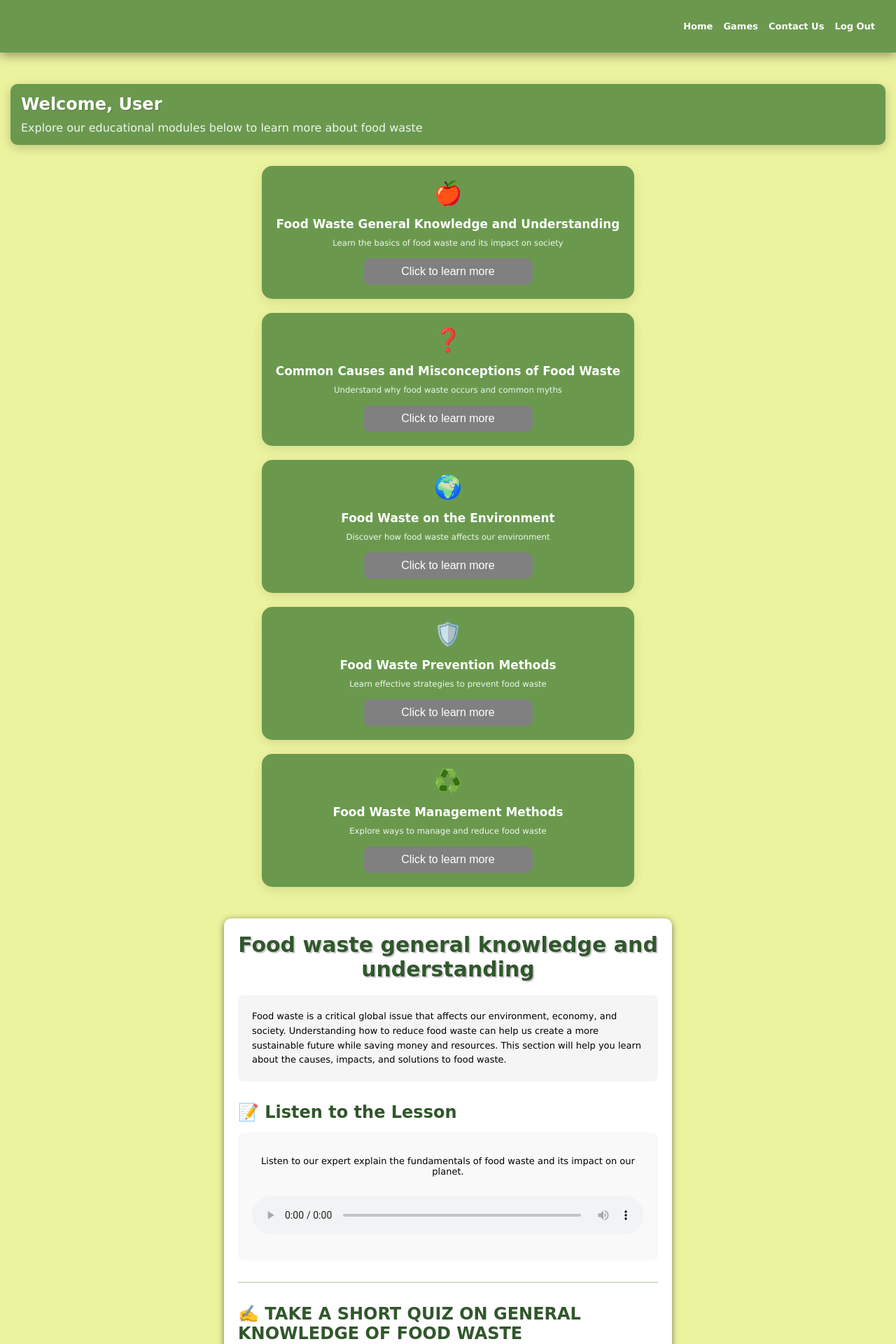
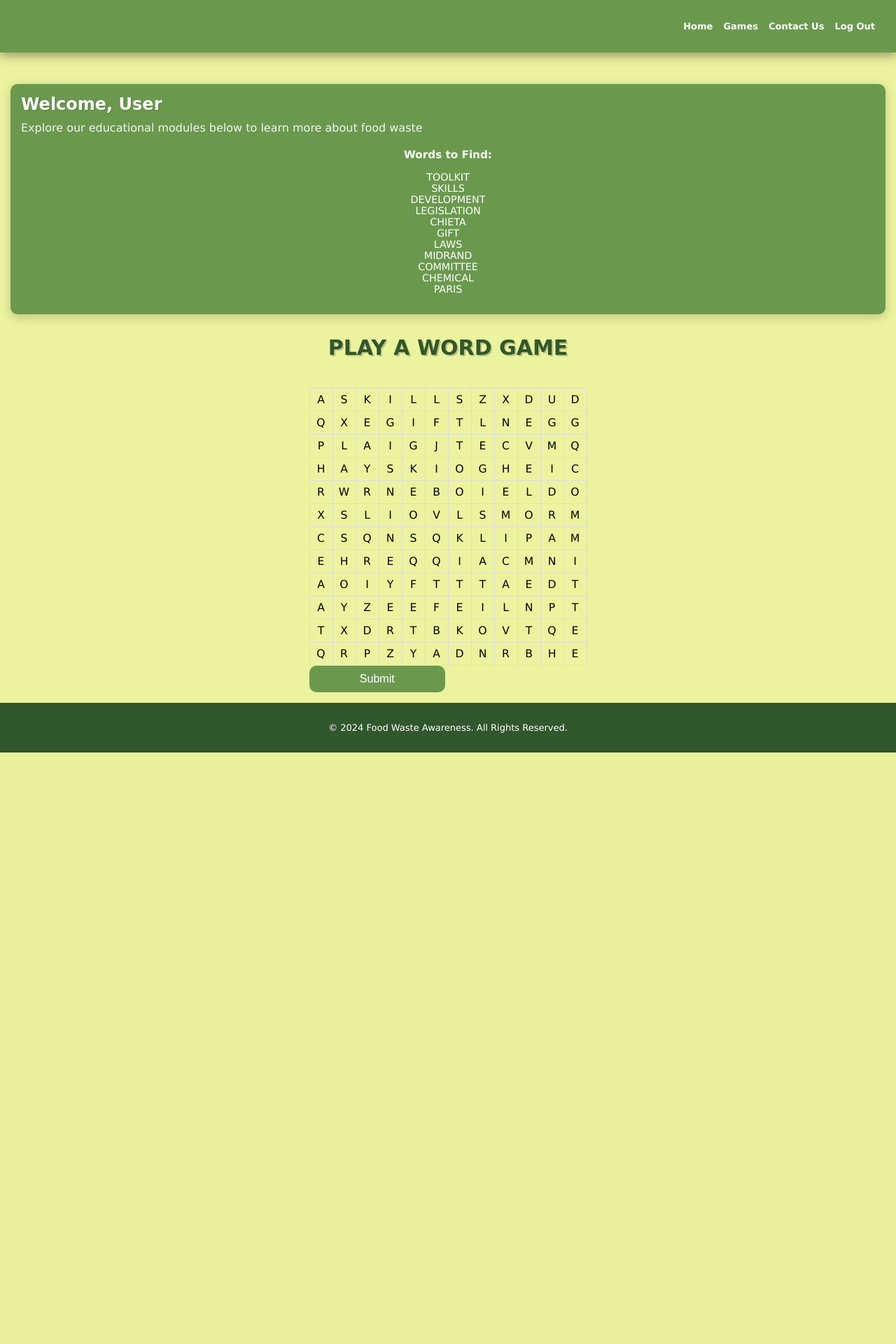
Before and after one commit to Fabchirajoul/FWA, a Flask app: page /user_account_game in a window 1280 px wide. Shown: the top 1920 px of the page at 70% size. After the commit the page ends 1075 px from the top, so only its background shows below. Run offline with Flask 3, Linux system fonts and the light colour scheme; data comes from the database, SQL or seed files in the repository; both versions use the stored data as it was after the commit.

Commit message:
modified the word game

```diff
--- a/app.py
+++ b/app.py
@@ -1078,48 +1078,96 @@
 
 
 
-# Sample answers for the crossword game
-correct_answers = {
-    "4": "PACKAGING",
-    "5": "FOOD",
-    "6": "REFRIGERATOR",
-    "7": "STORAGE"
-}
+import random
 
 
 # User account redirected page
 @app.route('/user_account_game', methods=['GET', 'POST'])
 def user_account_game():
-    user_name = session.get('name', 'User')  # Retrieve the user's name from the session
+    questions = get_all_questions()  # Retrieve all questions with options from the database
+    questions_prevention_method = get_all_questions_for_prevention_method()
+    questions_management_method = get_all_questions_for_management_waste()
+    questions_env = get_all_questions_for_environmental_waste()
+    questions_common_cuase = get_all_questions_for_common_cause_waste()
+    submitted_category = "FOOD WASTE PREVENTION METHOD"
+    user_name = session.get('name', 'User')  # Retrieve the user's name from session
 
-    # Correct answers for crossword cells based on the provided layout
-    correct_answers = {
-        "4_1": "P", "4_2": "A", "4_3": "C", "4_4": "K", "4_5": "A", "4_6": "G", "4_7": "I", "4_8": "N", "4_9": "G",
-        "5_6": "F", "5_7": "O", "5_8": "O", "5_9": "D",
-        "6_1": "R", "6_2": "E", "6_3": "F", "6_4": "R", "6_5": "I", "6_6": "G", "6_7": "E", "6_8": "R", "6_9": "A", "6_10": "T", "6_11": "O", "6_12": "R",
-        "7_7": "S", "7_8": "T", "7_9": "O", "7_10": "R", "7_11": "A", "7_12": "G", "7_13": "E"
-    }
+    grid = create_word_search()
 
-    if request.method == 'POST':
-        # Collect user's answers from the form
-        user_answers = {f"{row}_{col}": request.form.get(f"answer_{row}_{col}", "").upper()
-                        for row in range(1, 13) for col in range(1, 13) if f"{row}_{col}" in correct_answers}
+    # Enumerate the grid for use in the template
+    enumerated_grid = [(i, [(j, cell) for j, cell in enumerate(row)]) for i, row in enumerate(grid)]
 
-        # Check answers
-        correct_count = sum(1 for key, value in user_answers.items() if value == correct_answers.get(key, ""))
-        total_clues = len(correct_answers)
-
-        # Calculate correctness
-        if correct_count == total_clues:
-            flash("Congratulations! You've solved the crossword puzzle!", "success")
-        else:
-            flash(f"You got {correct_count}/{total_clues} correct. Try again!", "warning")
-
-    # Pass the correct answers dictionary to help render the crossword structure
-    return render_template('homepage.html', user_name=user_name, correct_answers=correct_answers)
+    return render_template('userAccountGame.html', user_name=user_name, questions=questions,
+                           questions_env=questions_env, questions_prevention_method=questions_prevention_method,
+                           questions_management_method=questions_management_method, questions_common_cuase=questions_common_cuase,
+                           grid=enumerated_grid, words=words)
 
 
+# Words to be included in the word search
+words = [
+    "TOOLKIT",
+    "SKILLS",
+    "DEVELOPMENT",
+    "LEGISLATION",
+    "CHIETA",
+    "GIFT",
+    "LAWS",
+    "MIDRAND",
+    "COMMITTEE",
+    "CHEMICAL",
+    "PARIS"
+]
 
+grid_size = 12
+
+def create_word_search():
+    """Generate the word search grid and place the words."""
+    grid = [[' ' for _ in range(grid_size)] for _ in range(grid_size)]
+
+    def can_place_word(word, row, col, direction):
+        """Check if a word can be placed starting at (row, col) in a given direction."""
+        for i in range(len(word)):
+            if direction == 'row':
+                if col + len(word) > grid_size or (grid[row][col + i] != ' ' and grid[row][col + i] != word[i]):
+                    return False
+            elif direction == 'column':
+                if row + len(word) > grid_size or (grid[row + i][col] != ' ' and grid[row + i][col] != word[i]):
+                    return False
+            elif direction == 'diagonal':
+                if row + len(word) > grid_size or col + len(word) > grid_size or (grid[row + i][col + i] != ' ' and grid[row + i][col + i] != word[i]):
+                    return False
+        return True
+
+    def place_word(word):
+        """Place a word on the grid in a random direction."""
+        directions = ['row', 'column', 'diagonal']
+        placed = False
+        while not placed:
+            direction = random.choice(directions)
+            row = random.randint(0, grid_size - 1)
+            col = random.randint(0, grid_size - 1)
+
+            if can_place_word(word, row, col, direction):
+                for i in range(len(word)):
+                    if direction == 'row':
+                        grid[row][col + i] = word[i]
+                    elif direction == 'column':
+                        grid[row + i][col] = word[i]
+                    elif direction == 'diagonal':
+                        grid[row + i][col + i] = word[i]
+                placed = True
+
+    # Place all words in the grid
+    for word in words:
+        place_word(word)
+
+    # Fill empty cells with random letters
+    for i in range(grid_size):
+        for j in range(grid_size):
+            if grid[i][j] == ' ':
+                grid[i][j] = random.choice('ABCDEFGHIJKLMNOPQRSTUVWXYZ')
+
+    return grid
 
 
 
--- a/templates/homepage.html
+++ b/templates/homepage.html
@@ -24,7 +24,7 @@
       <div class="nav-links">
         <a href="{{ url_for('user_account') }}">Home</a>
 
-        <a href="">Games</a>
+        <a href="{{ url_for('user_account_game') }}">Games</a>
         <a href="">Contact Us</a>
         <a href="/logout">Log Out</a>
       </div>
--- a/templates/userAccountGame.html
+++ b/templates/userAccountGame.html
@@ -1,93 +1,125 @@
 <!DOCTYPE html>
 <html lang="en">
   <head>
-    <!-- Basic -->
-    <meta charset="utf-8">
-    <meta http-equiv="X-UA-Compatible" content="IE=edge">
+    <meta charset="UTF-8" />
+    <meta name="viewport" content="width=device-width, initial-scale=1.0" />
+    <title>Food Waste App</title>
+    <link rel="stylesheet" href="/static/css/style.css" />
+    <!-- <link href="https://cdnjs.cloudflare.com/ajax/libs/materialize/1.0.0/css/materialize.min.css" rel="stylesheet"> -->
+    <link
+      href="https://fonts.googleapis.com/css2?family=Luckiest+Guy&display=swap"
+      rel="stylesheet"
+    />
+    <script src="/static/js/code.js"></script>
+    <script
+      defer
+      src="https://cdn.jsdelivr.net/npm/alpinejs@3.x.x/dist/cdn.min.js"
+    ></script>
+    <script src="https://cdnjs.cloudflare.com/ajax/libs/html2canvas/1.4.1/html2canvas.min.js"></script>
 
-    <!-- Mobile Metas -->
-    <meta name="viewport" content="width=device-width, minimum-scale=1.0, maximum-scale=1.0, user-scalable=no">
+    <style>
+        .word-search-grid {
+            border-collapse: collapse;
+            margin: 0 auto;
+        }
 
-    <!-- Site Metas -->
-    <title>User - FWA</title>
-    <meta name="keywords" content="">
-    <meta name="description" content="">
-    <meta name="author" content="">
+        .word-search-grid td {
+            width: 30px;
+            height: 30px;
+            text-align: center;
+            border: 1px solid #ddd;
+            font-size: 1.2em;
+        }
 
-    <!-- Site Icons -->
-    <link rel="shortcut icon" href="/static/images2/Frame 44 (2).png" type="image/x-icon" />
-    <link rel="apple-touch-icon" href="/static/images/apple-touch-icon.png">
+        .grid-container {
+            display: flex;
+            justify-content: center;
+            margin-top: 20px;
+        }
 
-    <!-- Bootstrap CSS -->
-    <link rel="stylesheet" href="/static/css/bootstrap.min.css">
-    <!-- Site CSS -->
-    <link rel="stylesheet" href="/static/style.css">
-    <!-- Responsive CSS -->
-    <link rel="stylesheet" href="/static/css/responsive.css">
-    <!-- Custom CSS -->
-    <link rel="stylesheet" href="/static/css/custom.css">
+        .words-to-find {
+            text-align: center;
+            margin-top: 20px;
+        }
 
-    <script src="/static/js/modernizr.js"></script>
+        .words-to-find ul {
+            list-style-type: none;
+            padding: 0;
+        }
+
+        .words-to-find li {
+            font-size: 1.1em;
+        }
+        .grid-cell {
+            width: 30px;
+            height: 30px;
+            text-align: center;
+            border: 1px solid #ddd;
+            font-size: 1.2em;
+            cursor: pointer;
+        }
+        .selected {
+            background-color: yellow;
+        }
+        .word-item.found {
+            text-decoration: line-through;
+            color: green;
+        }
+
+        .grid-cell {
+            cursor: pointer;
+            transition: background-color 0.3s;
+        }
+
+        .selected {
+            background-color: yellow;
+        }
+
+        .found {
+            background-color: lightgreen;
+            color: white;
+            pointer-events: none; /* Prevent further selection */
+        }
+
+        .word-item.found {
+            text-decoration: line-through;
+            color: green;
+        }
+
+
+
+
+    </style>
   </head>
+  <body x-data="FoodwasteApp">
+  <body>
+    <!-- STYLE BETTER WITHOUT MATERIALIZE -->
+    <div class="baner">
+      <div class="nav-links">
+        <a href="{{ url_for('user_account') }}">Home</a>
 
-<body id="page-top" class="politics_version">
-    <!-- LOADER -->
-    <div id="preloader">
-        <div id="main-ld">
-			<div id="loader"></div>
-		</div>
-    </div><!-- end loader -->
-    <!-- END LOADER -->
-
-    <!-- Navigation -->
-    <nav class="navbar navbar-expand-lg navbar-dark fixed-top" id="mainNav">
-      <div class="container">
-        <a class="navbar-brand js-scroll-trigger" href="#page-top">
-			<img class="img-fluid" src="/static/images2/Frame 44 (2).png" alt="" />
-		</a>
-        <button class="navbar-toggler navbar-toggler-right" type="button" data-toggle="collapse" data-target="#navbarResponsive" aria-controls="navbarResponsive" aria-expanded="false" aria-label="Toggle navigation">
-          Menu
-          <i class="fa fa-bars"></i>
-        </button>
-        <div class="collapse navbar-collapse" id="navbarResponsive">
-          <ul class="navbar-nav text-uppercase ml-auto">
-            <li class="nav-item"><a class="nav-link js-scroll-trigger active" href="#home">Home</a></li>
-            <li class="nav-item"><a class="nav-link js-scroll-trigger" href="#about">About Us</a></li>
-            <li class="nav-item"><a class="nav-link js-scroll-trigger" href="#services">Services</a></li>
-            <li class="nav-item"><a class="nav-link js-scroll-trigger" href="#portfolio">Resources</a></li>
-            <li class="nav-item"><a class="nav-link js-scroll-trigger" href="#blog">Blog</a></li>
-			<li class="nav-item"><a class="nav-link js-scroll-trigger" href="./Assessment.html">Assessments</a></li>
-			<li class="nav-item"><a class="nav-link js-scroll-trigger" href="./Game.html">Games</a></li>
-            <li class="nav-item"><a class="nav-link js-scroll-trigger" href="#contact">Contact Us</a></li>
-			<li class="nav-item"><a class="nav-link js-scroll-trigger" href="/logout">Logout</a></li>
-          </ul>
+        <a href="{{ url_for('user_account_game') }}">Games</a>
+        <a href="">Contact Us</a>
+        <a href="/logout">Log Out</a>
       </div>
     </div>
-    </nav>
 
-	<section id="home" class="main-banner parallaxie" style="background: url('/static/images2/fod5.jpg')" >
-		<div class="heading">
-			<h1>Food Waste</h1>
-			<h3 class="cd-headline clip is-full-width" style="width:auto; height: 2px;">
-				<span>We specialize in </span>
-				<span class="cd-words-wrapper">
-					<b class="is-visible">Common causes of food waste</b>
-					<b>Food waste management methods</b>
-					<b>Common misconceptions of food waste</b>
-					<b>Food waste on the environment</b>
-				</span>
-				<div class="btn-ber">
-					<a class="get_btn hvr-bounce-to-top" href="#">Get started</a>
-					<a class="learn_btn hvr-bounce-to-top" href="#">Learn More</a>
-				</div>
-			</h3>
-		</div>
-	</section>
+    <!-- <div class="logo-container">
+        <img src="./images/logo.png" alt="logo" class="logo">
+    </div> -->
 
-    <div id="contact" class="section db">
-        <div class="container">
-            <div class="section-title text-center">
-                <h3>User Account GAME</h3>
+    <div class="welcome-banner">
+      <h2>Welcome, {{user_name}}</h2>
+      <p>
+        Explore our educational modules below to learn more about food waste
+      </p>
+
+
+
+
+      <div id="review-section">
+          <h3>Review Your Answers</h3>
+
           {% with messages = get_flashed_messages(with_categories=true) %}
           {% if messages %}
               {% for category, message in messages %}
@@ -95,76 +127,87 @@
               {% endfor %}
           {% endif %}
           {% endwith %}
+
       </div>
 
-            <div class="row">
-                <div class="col-md-12">
-                    <div class="contact_form">
+      <div class="words-to-find">
+        <h3>Words to Find:</h3>
+        <ul id="wordList">
+            {% for word in words %}
+                <li class="word-item" data-word="{{ word }}">{{ word }}</li>
+            {% endfor %}
+        </ul>
+    </div>
+
+
+
+
+    </div>
+
+    <!--GENERAL -->
+    <div class="cards-container" x-show="Admin_Home_Page" x-cloak>
+        <h2 class="header">PLAY A WORD GAME</h2>
         <form method="POST" action="{{ url_for('user_account_game') }}">
-                          <table class="crossword-table">
-                              {% for row in range(1, 13) %}
+            <table class="word-search-grid" id="wordGrid">
+                {% for row_index, row in grid %}
                     <tr>
-                                      {% for col in range(1, 13) %}
-                                          {% set cell_key = row ~ '_' ~ col %}
-                                          {% if cell_key in correct_answers %}
-                                              <td class="input-cell">
-                                                  <input type="text" name="answer_{{ row }}_{{ col }}" maxlength="1" class="form-control">
-                                              </td>
-                                          {% else %}
-                                              <td></td>
-                                          {% endif %}
+                        {% for col_index, cell in row %}
+                            <td class="grid-cell" data-row="{{ row_index }}" data-col="{{ col_index }}">{{ cell }}</td>
                         {% endfor %}
                     </tr>
                 {% endfor %}
             </table>
             <div class="text-center mt-3">
-                              <button type="submit" class="btn btn-primary">Submit</button>
+                <button type="submit" class="submit-button">Submit</button>
             </div>
         </form>
-                    </div>
-                </div>
-            </div>
-        </div>
+
+
+
+
     </div>
 
-    <div class="copyrights">
-        <div class="container">
-            <div class="footer-distributed">
-				<a href="#"><img src="/static/images2/Frame 44 (2).png" alt="" width="150px" /></a>
-                <div class="footer-center">
-					<p class="footer-links" style="text-transform: lowercase;">
-						<a href="#">food waste: foodwaste@gmail.com</a>
-                    </p>
-                    <p class="footer-company-name"><a href="#">Food Waste Management <br>University of Johannesburg, South Africa</a></p>
+
+
+
+
+
+
+    <footer class="footer">
+      <div class="footer-content">
+        <p>&copy; 2024 Food Waste Awareness. All Rights Reserved.</p>
       </div>
-            </div>
-        </div>
-    </div>
+    </footer>
 
-    <a href="#" id="scroll-to-top" class="dmtop global-radius"><i class="fa fa-angle-up"></i></a>
 
     <script>
-      document.querySelectorAll('.video-overlay').forEach(overlay => {
-        overlay.addEventListener('click', function() {
-        const video = this.previousElementSibling; // Get the video element
-        video.style.display = 'block'; // Ensure the video is displayed
-        video.play(); // Play the video
-        this.style.display = 'none'; // Hide the overlay
+        // JavaScript to hide the review section after 10 seconds (10000 milliseconds)
+        document.addEventListener("DOMContentLoaded", function() {
+            setTimeout(function() {
+                var reviewSection = document.getElementById("review-section");
+                if (reviewSection) {
+                    reviewSection.style.display = "none";
+                }
+            }, 5000); // Change the time (in milliseconds) as needed
+        });
+    </script>
+
+    <script>
+        // Wait for the page to load before running the script
+        document.addEventListener("DOMContentLoaded", function() {
+            // Select all elements with the alert class
+            const alerts = document.querySelectorAll(".alert");
+
+            // Set a timeout to hide each alert after 5 seconds (5000 milliseconds)
+            alerts.forEach(alert => {
+                setTimeout(() => {
+                    alert.style.transition = "opacity 0.5s ease"; // Smooth fade-out
+                    alert.style.opacity = "0"; // Start fade-out
+                    setTimeout(() => alert.remove(), 500); // Fully remove after fade-out
+                }, 5000);
             });
         });
     </script>
-      <script src="/static/js/all.js"></script>
-      <!-- Camera Slider -->
-      <script src="/static/js/jquery.mobile.customized.min.js"></script>
-      <script src="/static/js/jquery.easing.1.3.js"></script>
-      <script src="/static/js/parallaxie.js"></script>
-      <script src="/static/js/headline.js"></script>
-      <!-- Contact form JavaScript -->
-      <script src="/static/js/jqBootstrapValidation.js"></script>
-      <script src="/static/js/contact_me.js"></script>
-      <!-- ALL PLUGINS -->
-      <script src="/static/js/custom.js"></script>
-      <script src="/static/js/jquery.vide.js"></script>
 
     <script>
 		document.addEventListener("DOMContentLoaded", function() {
@@ -177,5 +220,57 @@
 			});
 		});
 	</script>
+
+    <script>
+        document.addEventListener('DOMContentLoaded', function () {
+            let selectedCells = [];
+            let wordGrid = document.getElementById('wordGrid');
+            let wordList = {{ words | tojson }}; // Array of words to find
+
+            wordGrid.addEventListener('click', function (event) {
+                if (event.target.classList.contains('grid-cell')) {
+                    event.target.classList.toggle('selected');
+
+                    let cellRow = event.target.getAttribute('data-row');
+                    let cellCol = event.target.getAttribute('data-col');
+                    let cellLetter = event.target.innerText;
+
+                    // Check if cell is already selected
+                    let cellIndex = selectedCells.findIndex(
+                        cell => cell.row === cellRow && cell.col === cellCol
+                    );
+
+                    if (cellIndex === -1) {
+                        selectedCells.push({ row: cellRow, col: cellCol, letter: cellLetter });
+                    } else {
+                        selectedCells.splice(cellIndex, 1); // Deselect the cell
+                    }
+
+                    // Check if selected letters form a word
+                    let formedWord = selectedCells.map(cell => cell.letter).join('');
+                    if (wordList.includes(formedWord)) {
+                        alert('Found: ' + formedWord);
+
+                        // Cross out the word in the list
+                        let wordElement = document.querySelector(`.word-item[data-word="${formedWord}"]`);
+                        if (wordElement) {
+                            wordElement.classList.add('found');
+                        }
+
+                        // Highlight the found cells in the grid
+                        selectedCells.forEach(cell => {
+                            document.querySelector(`.grid-cell[data-row="${cell.row}"][data-col="${cell.col}"]`).classList.add('found');
+                        });
+
+                        selectedCells = []; // Clear selection after finding a word
+                    }
+                }
+            });
+        });
+
+
+    </script>
+
+
   </body>
 </html>
```
Also changed, not shown: static/css/style.css (+69 -0 lines), templates/userAccountGame1.html (added, +150 -0 lines), FoodwasteAppdatabase.db. Lines whose indentation alone changed are shown as unchanged.
